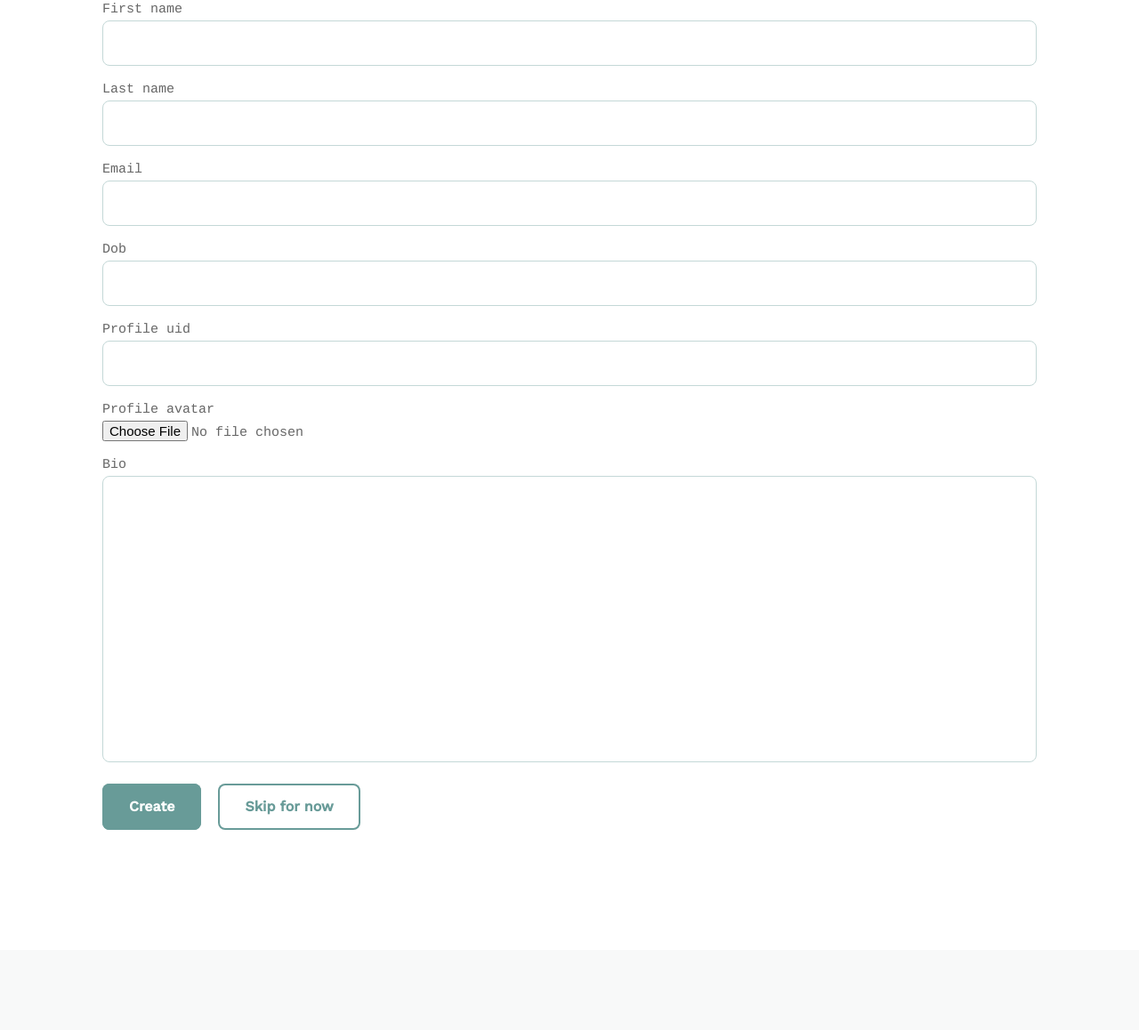
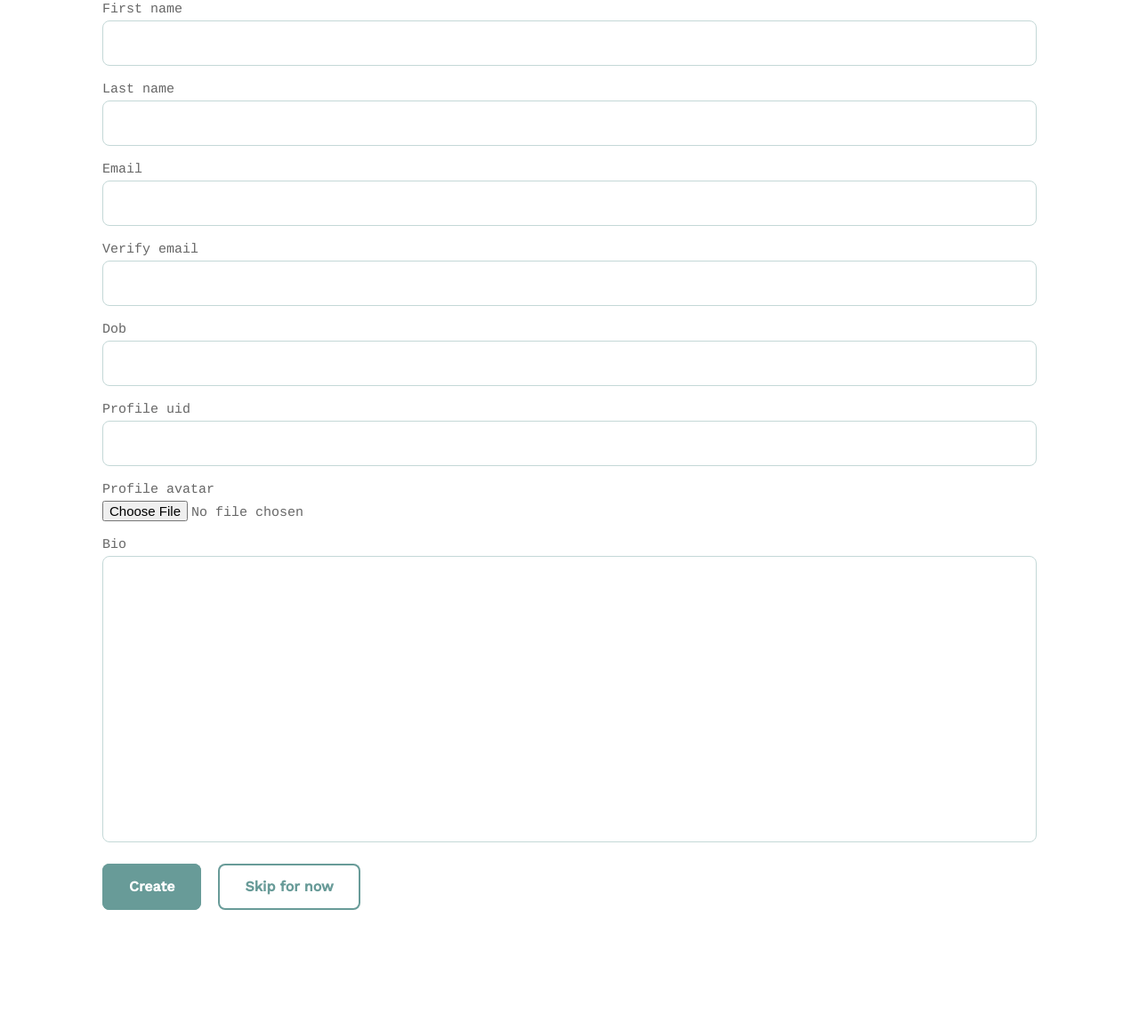
Before and after one commit to crhowell/user-profile-django, a Django app: page /profile/create/ in a window 1280 px wide. Shown: the part 203-1361 px from the top of the page at 89% size. Before the commit the page ends 1136 px from the top, so only its background shows below. Run offline with Django 3.2, Linux system fonts and the light colour scheme; the visitor is signed in with stand-in values (Sample User, id 1).

Commit message:
Add verify email check to profile creation
Add length check for bio

```diff
--- a/accounts/forms.py
+++ b/accounts/forms.py
@@ -96,7 +96,8 @@ class ChangePasswordForm(forms.ModelForm):
         password1 = self.cleaned_data.get('password1')
         password2 = self.cleaned_data.get('password2')
         if password1 == password2:
-            validate_all(self.user, old_password, password2, length=8)
+            # Validate field against all checks
+            validate_all(self.user, old_password, password2, length=14)
             return password2
         else:
             raise forms.ValidationError(
--- a/accounts/views.py
+++ b/accounts/views.py
@@ -4,7 +4,7 @@ from django.contrib.auth.decorators import login_required
 from django.contrib.auth.forms import AuthenticationForm, UserCreationForm
 from django.core.urlresolvers import reverse
 from django.http import HttpResponseRedirect
-from django.shortcuts import render, get_object_or_404
+from django.shortcuts import render
 
 from .forms import ChangePasswordForm
 
@@ -62,7 +62,7 @@ def sign_up(request):
                 request,
                 "You're now a user! You've been signed in, too."
             )
-            return HttpResponseRedirect(reverse('profile:me'))  # TODO: go to profile
+            return HttpResponseRedirect(reverse('profile:me'))
     return render(request, 'accounts/sign_up.html', {'form': form})
 
 
--- a/profiles/forms.py
+++ b/profiles/forms.py
@@ -5,7 +5,42 @@ from django.core import validators
 from .models import Profile
 
 
+def valid_bio(bio='', length=5):
+    if not len(bio) > length:
+        raise forms.ValidationError(
+            'Your bio must be more than {} characters'.format(length))
+
+
 class ProfileForm(forms.ModelForm):
+    verify_email = forms.EmailField()
+
+    class Meta:
+        model = Profile
+        fields = [
+            'first_name',
+            'last_name',
+            'email',
+            'verify_email',
+            'dob',
+            'profile_uid',
+            'avatar',
+            'bio'
+        ]
+
+    def clean_verify_email(self):
+        email = self.cleaned_data.get('email').lower()
+        verify_email = self.cleaned_data.get('verify_email').lower()
+        if email != verify_email:
+            raise forms.ValidationError('Email fields do not match.')
+        return email
+
+    def clean_bio(self):
+        bio = self.cleaned_data.get('bio')
+        valid_bio(bio, 10)
+        return bio
+
+
+class UpdateProfileForm(forms.ModelForm):
     class Meta:
         model = Profile
         fields = [
@@ -13,7 +48,10 @@ class ProfileForm(forms.ModelForm):
             'last_name',
             'email',
             'dob',
-            'profile_uid',
             'avatar',
             'bio'
         ]
+
+    def clean_bio(self):
+        bio = self.cleaned_data.get('bio')
+        valid_bio(bio, 10)
--- a/profiles/models.py
+++ b/profiles/models.py
@@ -35,7 +35,6 @@ class Profile(models.Model):
                                upload_to=image_upload,
                                null=True,
                                blank=True)
-    has_setup = models.BooleanField(default=False)
     created_on = models.DateTimeField(auto_now_add=True, editable=False)
     modified_at = models.DateTimeField(auto_now=True, editable=False)
 
@@ -56,7 +55,6 @@ class Profile(models.Model):
 
     @property
     def get_avatar_url(self):
-        print('hapennnn')
         if self.avatar and hasattr(self.avatar, 'url'):
             return self.avatar.url
         else:
--- a/profiles/templates/profiles/create.html
+++ b/profiles/templates/profiles/create.html
@@ -14,7 +14,7 @@
             {% if field.errors %}
                 <ul>
                 {% for error in field.errors %}
-                  <li><a href="#id_{{ field.name }}" class="error">{{ error|escape }}</a></li>
+                  <li><a class="error">{{ error|escape }}</a></li>
                 {% endfor %}
                 </ul>
             {% endif %}
--- a/profiles/templates/profiles/list.html
+++ b/profiles/templates/profiles/list.html
@@ -27,7 +27,9 @@
 
         {% endfor %}
     {% else %}
-        <h3>Oops, there are currently no profiles to show.</h3>
+        <div class="grid-100">
+            <h3>Oops, there are currently no profiles to show.</h3>
+        </div>
     {% endif %}
 
 
--- a/profiles/views.py
+++ b/profiles/views.py
@@ -1,13 +1,10 @@
-from django.views.generic import DetailView
 from django.contrib import messages
-from django.contrib.auth import authenticate, login, logout
 from django.contrib.auth.decorators import login_required
-from django.contrib.auth.forms import AuthenticationForm, UserCreationForm
 from django.core.urlresolvers import reverse
 from django.http import HttpResponseRedirect
 from django.shortcuts import render, get_object_or_404
 
-from .forms import ProfileForm
+from .forms import ProfileForm, UpdateProfileForm
 from .models import Profile
 
 
@@ -31,9 +28,10 @@ def show_profile(request, profile_slug):
 def edit_profile(request):
     profile = Profile.objects.filter(user=request.user).first()
     if profile:
-        form = ProfileForm(instance=profile)
+        form = UpdateProfileForm(instance=profile)
         if request.method == 'POST':
-            form = ProfileForm(instance=profile, data=request.POST, files=request.FILES)
+            form = UpdateProfileForm(
+                instance=profile, data=request.POST, files=request.FILES)
             if form.is_valid():
                 form.save()
                 messages.success(request, 'Profile updated!')
```
